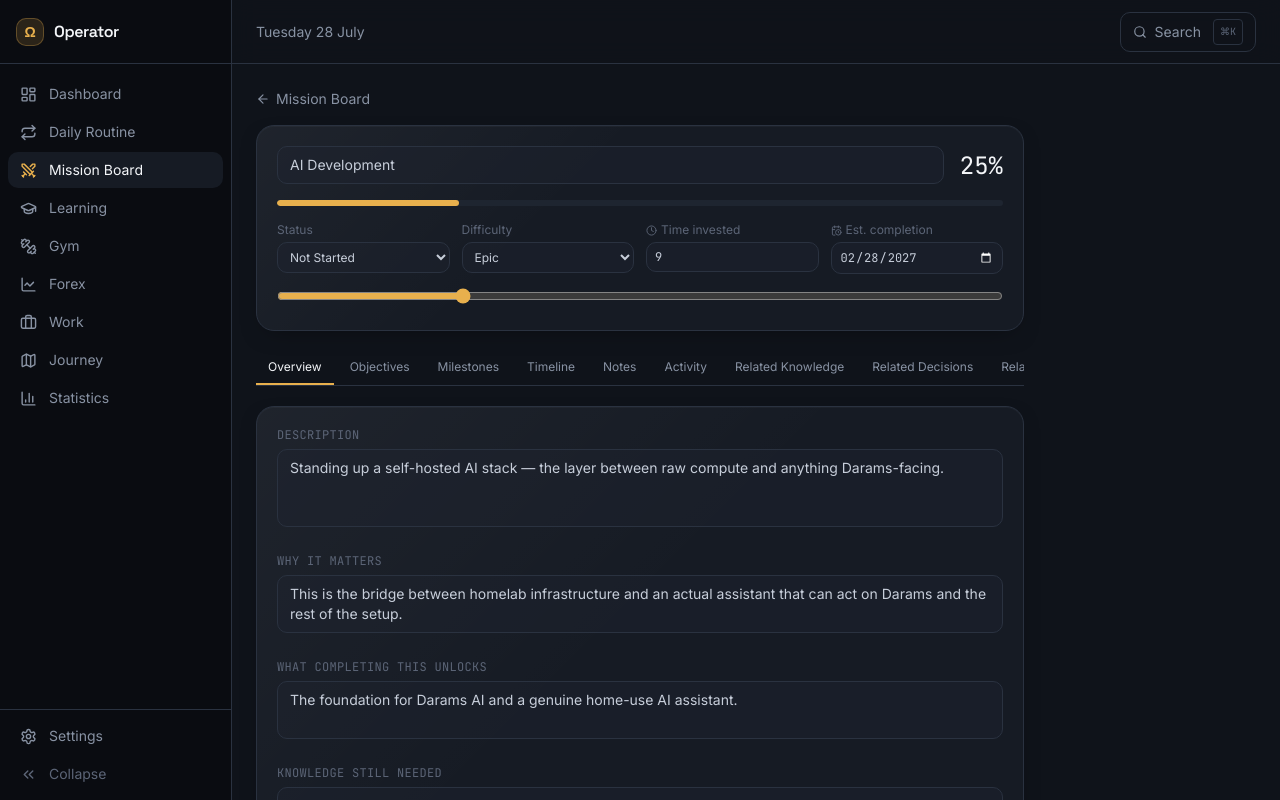
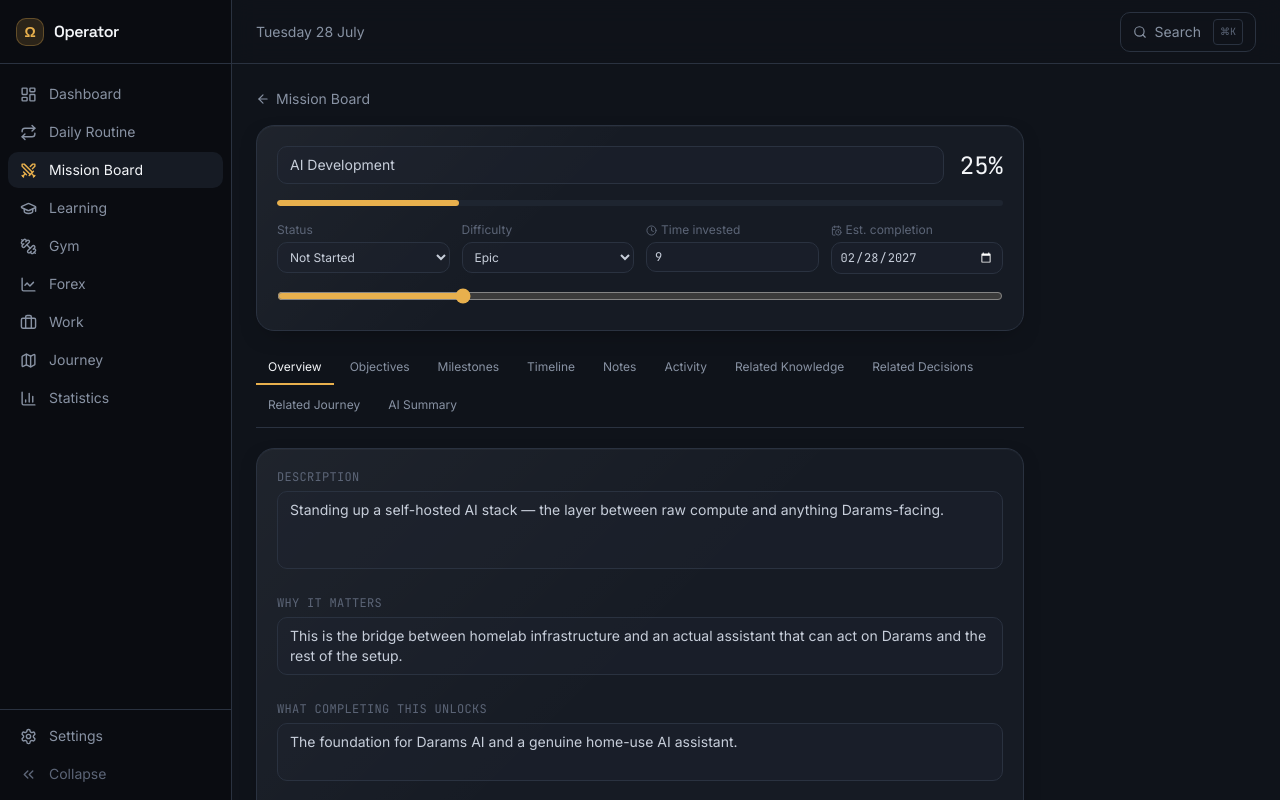
Before and after one commit to theplayer8000/operator, a React (Vite) app: page /missions/mb-ai in a window 1280 px wide. Shown: the top 800 px of the page. Built offline with nearby package versions, Linux system fonts and the light colour scheme.

Commit message:
Operator v4

```diff
--- a/src/pages/MissionBoard.tsx
+++ b/src/pages/MissionBoard.tsx
@@ -42,7 +42,7 @@ export default function MissionBoard() {
         <NewMissionForm onCreate={addMission} />
       </div>
 
-      <div className="flex items-center gap-2 mb-5">
+      <div className="flex items-center gap-2 mb-5 flex-wrap">
         {FILTERS.map((f) => (
           <button
             key={f.key}
--- a/src/pages/MissionDetail.tsx
+++ b/src/pages/MissionDetail.tsx
@@ -174,7 +174,7 @@ export default function MissionDetail() {
       </div>
 
       {/* Tabs */}
-      <div className="flex gap-1 mb-5 overflow-x-auto scrollbar-none border-b border-base-600">
+      <div className="flex flex-wrap gap-1 mb-5 border-b border-base-600 pb-1">
         {TABS.map((t) => (
           <button
             key={t.id}
```
